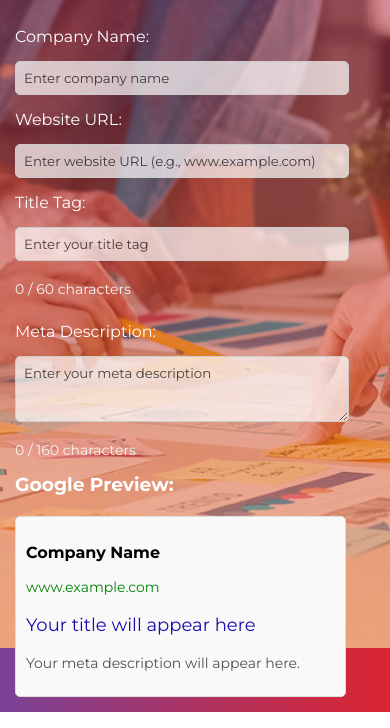
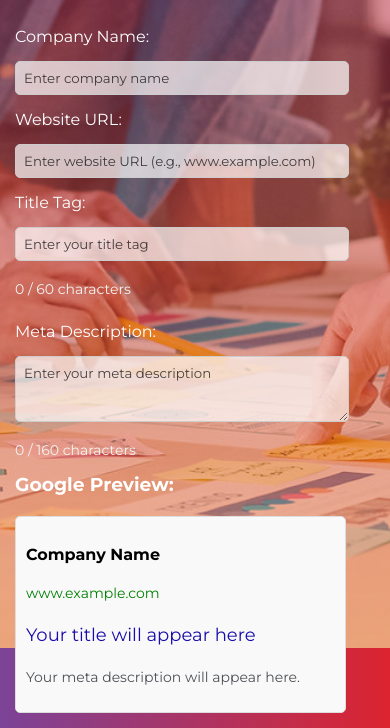
Before and after one commit to NAVEEN3280/meta-title-length-checker, a plain HTML site: page index.html in a window 390 px wide. Shown: the part 196-924 px from the top of the page. Drawn offline with Linux system fonts and the light colour scheme.

Commit message:
Added responsive style

```diff
--- a/style.css
+++ b/style.css
@@ -184,6 +184,14 @@ label {
   display: flex;
   flex-direction: column;
 }
+.preview p {
+  display: block;
+  word-break: break-word;
+  overflow-wrap: break-word;
+  white-space: normal;
+  max-width: 100%;
+  line-height: 1.5;
+}
 @media (max-width: 768px) {
   .container {
     margin: 0rem;
```
